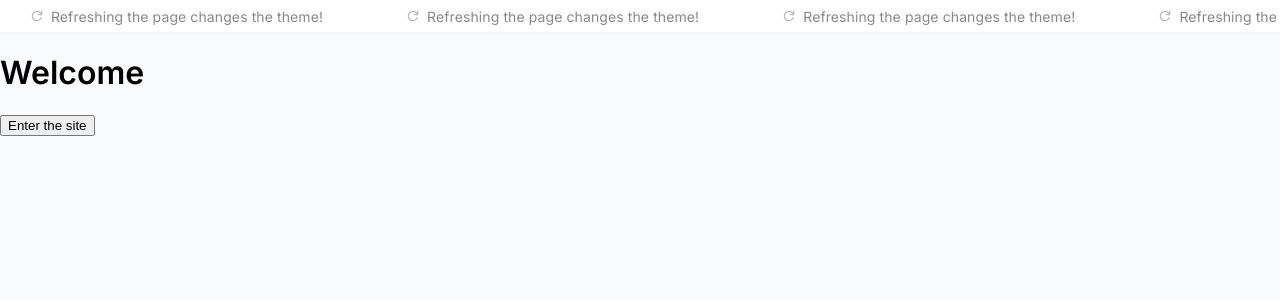
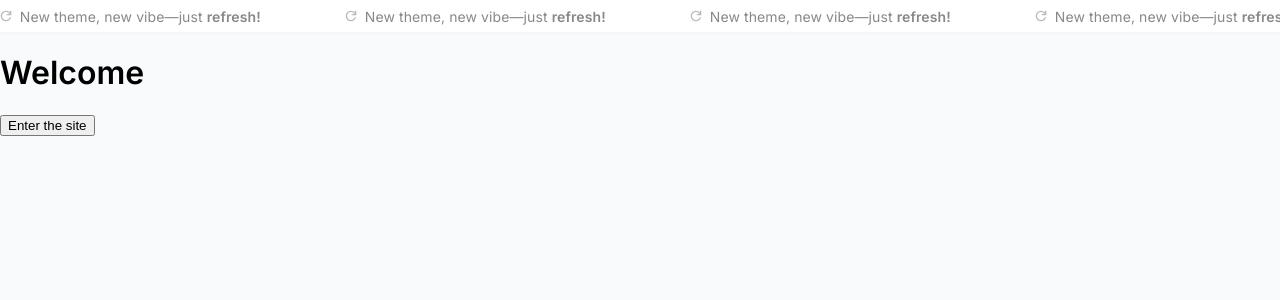
Before and after one commit to morangoo/jinki, a Next.js app: page / in a window 1280 px wide. Shown: the top 300 px of the page. Built offline with nearby package versions, Linux system fonts and the light colour scheme; some icons are missing.

Commit message:
[tweak] TopBar is BOLDER!

```diff
--- a/app/components/TopBar.tsx
+++ b/app/components/TopBar.tsx
@@ -63,7 +63,7 @@ export default function TopBar() {
                 <Icon icon="formkit:happy" width={22} height={22} style={{ color: '#888' }} />
                 <span style={{ display: "flex", alignItems: "center", marginLeft: 20, fontWeight: 400, fontSize: 14, color: '#888' }}>
                   <Icon icon="material-symbols:refresh" width={16} height={16} style={{ marginRight: 6, color: '#bbb' }} />
-                  Refreshing the page changes the theme!
+                  New theme, new vibe—just&nbsp;<b>refresh!</b>
                 </span>
               </span>
             ))
```
